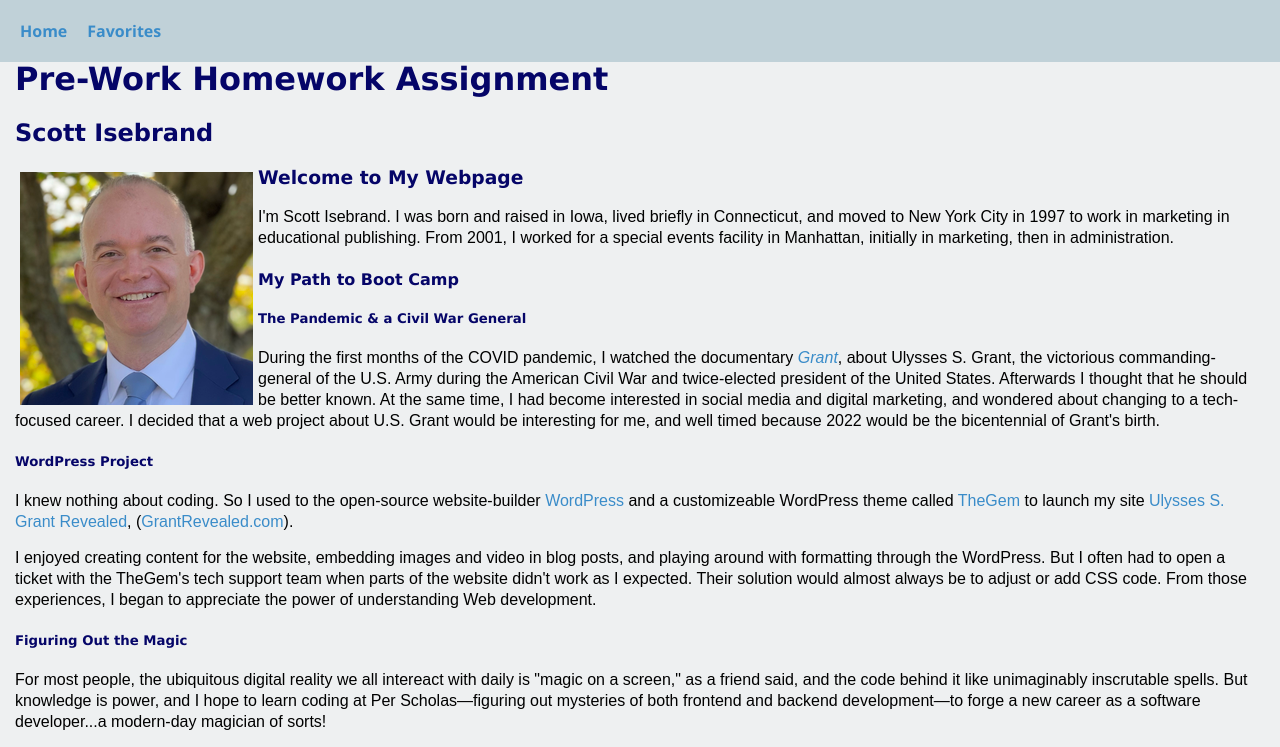
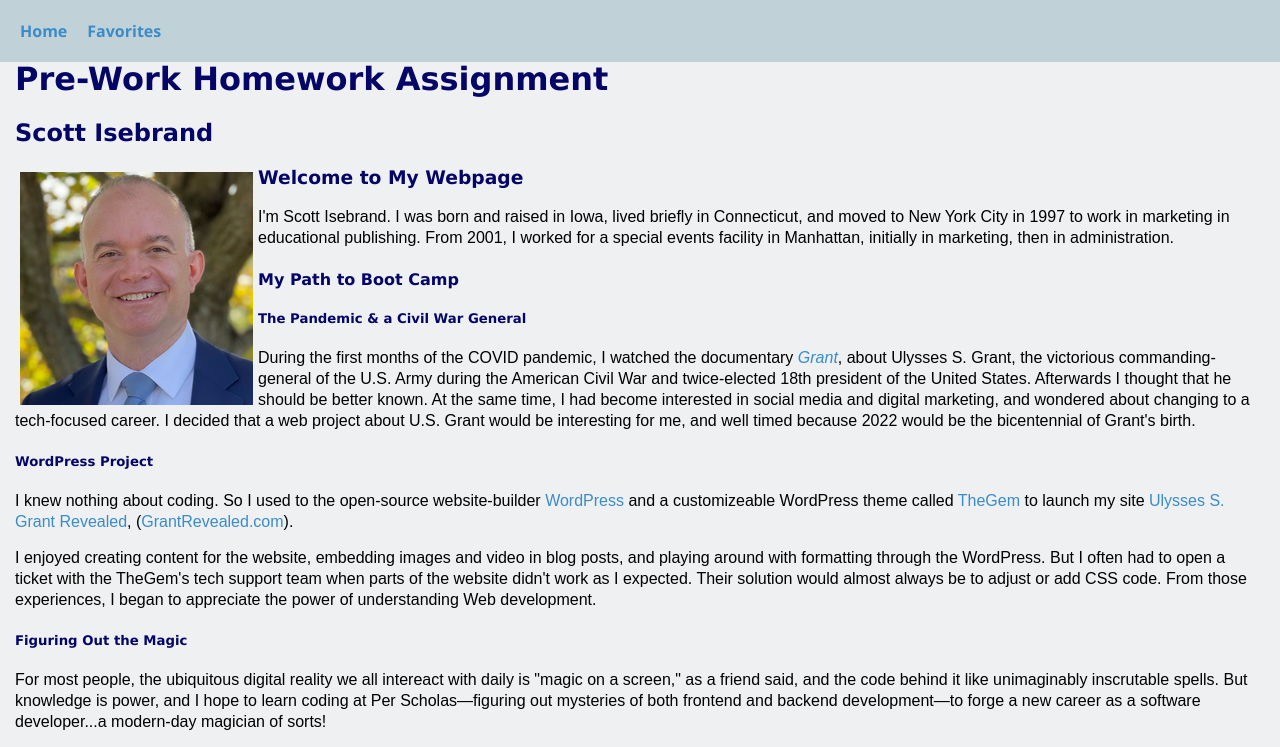
Before and after one commit to GothamHawkeye/gothamhawkeye.github.io, a plain HTML site: page preworkapp/index.html in a window 1280 px wide. Shown: the top 747 px of the page. Drawn offline with Linux system fonts and the light colour scheme.

Commit message:
made one text edit

```diff
--- a/preworkapp/index.html
+++ b/preworkapp/index.html
@@ -37,7 +37,7 @@
                 victorious commanding-general of the U.S.
                 Army during the American Civil
                 War and
-                twice-elected president of the United States. Afterwards I thought
+                twice-elected 18th president of the United States. Afterwards I thought
                 that he should be better
                 known. At
                 the same time, I had become interested in social media and digital marketing, and wondered about
```
